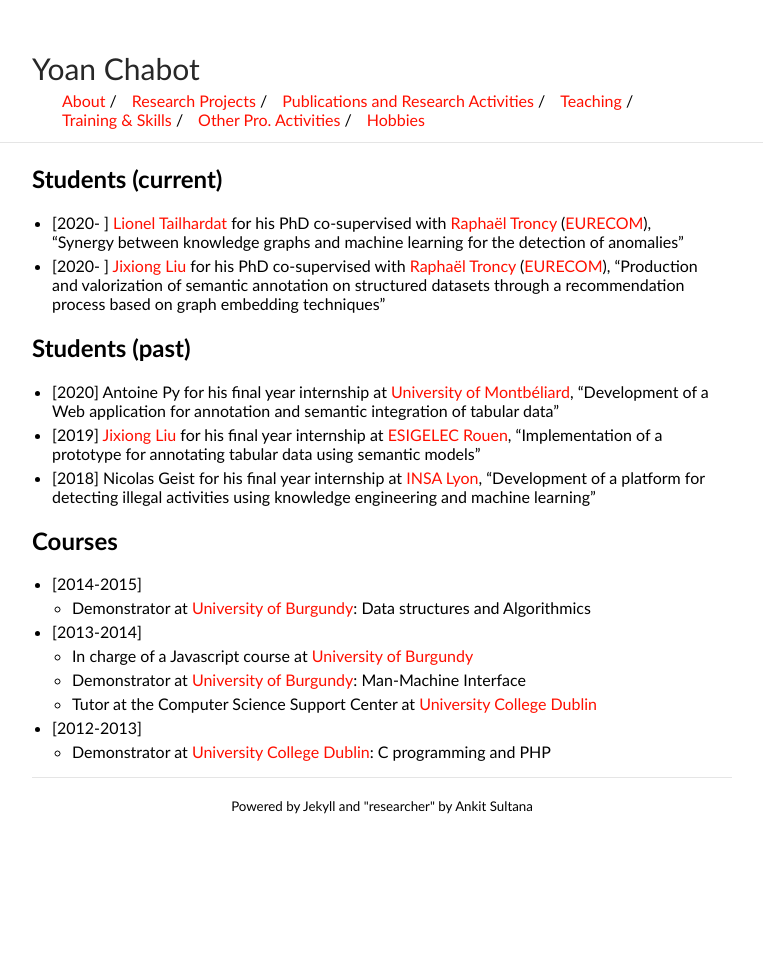
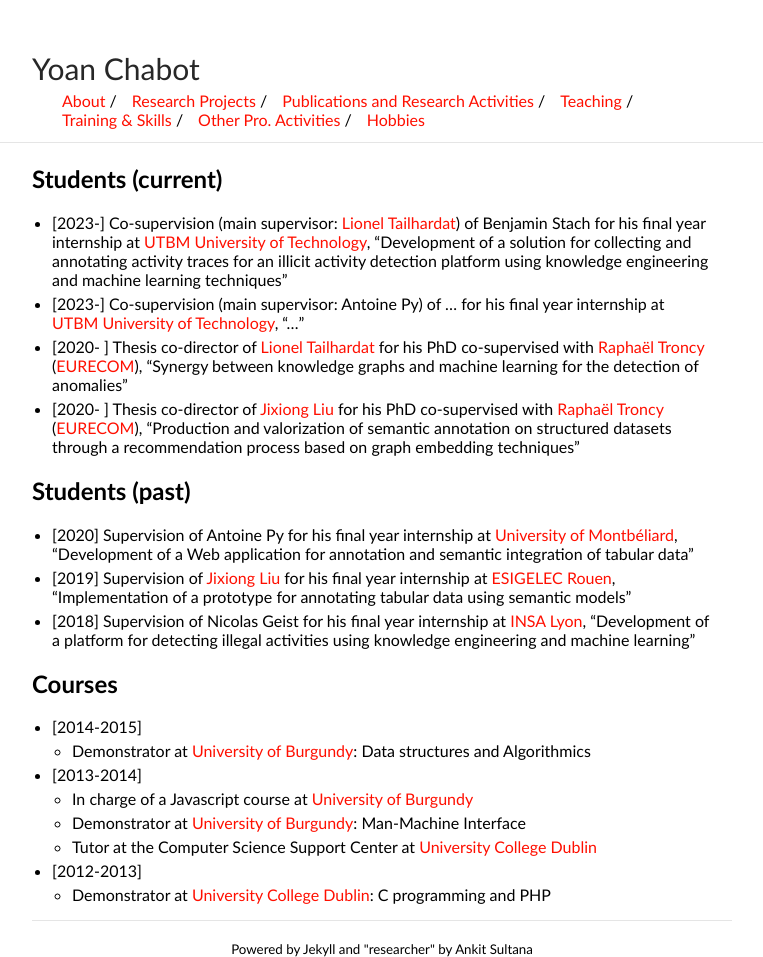
Before and after one commit to yoanchabot/yoanchabot.github.io, a Jekyll site: the page built from teaching.md, in a window 1280 px wide. Shown: the whole page, without its empty margins (258-1021 px from the left). Built offline with Jekyll 4.4.1, drawn with Linux system fonts in a browser that asks for light colours; before the commit the page ends 900 px from its top, so only the background shows below that.

Commit message:
Update teaching.md

```diff
--- a/teaching.md
+++ b/teaching.md
@@ -4,13 +4,15 @@ title: Teaching
 ---
 
 ## Students (current)
-* [2020- ] [Lionel Tailhardat](https://genears.github.io/) for his PhD co-supervised with [Raphaël Troncy](https://www.eurecom.fr/~troncy/) ([EURECOM](http://www.eurecom.fr)), "Synergy between knowledge graphs and machine learning for the detection of anomalies"
-* [2020- ] [Jixiong Liu](https://www.yansera.com/) for his PhD co-supervised with [Raphaël Troncy](https://www.eurecom.fr/~troncy/) ([EURECOM](http://www.eurecom.fr)), "Production and valorization of semantic annotation on structured datasets through a recommendation process based on graph embedding techniques"
+* [2023-] Co-supervision (main supervisor: [Lionel Tailhardat](https://genears.github.io/)) of Benjamin Stach for his final year internship at [UTBM University of Technology](http://www.univ-fcomte.fr/), "Development of a solution for collecting and annotating activity traces for an illicit activity detection platform using knowledge engineering and machine learning techniques"
+* [2023-] Co-supervision (main supervisor: Antoine Py) of ... for his final year internship at [UTBM University of Technology](http://www.univ-fcomte.fr/), "..."
+* [2020- ] Thesis co-director of [Lionel Tailhardat](https://genears.github.io/) for his PhD co-supervised with [Raphaël Troncy](https://www.eurecom.fr/~troncy/) ([EURECOM](http://www.eurecom.fr)), "Synergy between knowledge graphs and machine learning for the detection of anomalies"
+* [2020- ] Thesis co-director of [Jixiong Liu](https://www.yansera.com/) for his PhD co-supervised with [Raphaël Troncy](https://www.eurecom.fr/~troncy/) ([EURECOM](http://www.eurecom.fr)), "Production and valorization of semantic annotation on structured datasets through a recommendation process based on graph embedding techniques"
 
 ## Students (past)
-* [2020] Antoine Py for his final year internship at [University of Montbéliard](http://www.univ-fcomte.fr/), "Development of a Web application for annotation and semantic integration of tabular data"
-* [2019] [Jixiong Liu](https://www.yansera.com/) for his final year internship at [ESIGELEC Rouen](http://www.esigelec.fr/), "Implementation of a prototype for annotating tabular data using semantic models"
-* [2018] Nicolas Geist for his final year internship at [INSA Lyon](https://www.insa-lyon.fr/), "Development of a platform for detecting illegal activities using knowledge engineering and machine learning"
+* [2020] Supervision of Antoine Py for his final year internship at [University of Montbéliard](http://www.univ-fcomte.fr/), "Development of a Web application for annotation and semantic integration of tabular data"
+* [2019] Supervision of [Jixiong Liu](https://www.yansera.com/) for his final year internship at [ESIGELEC Rouen](http://www.esigelec.fr/), "Implementation of a prototype for annotating tabular data using semantic models"
+* [2018] Supervision of Nicolas Geist for his final year internship at [INSA Lyon](https://www.insa-lyon.fr/), "Development of a platform for detecting illegal activities using knowledge engineering and machine learning"
 
 ## Courses
 * [2014-2015]
```
